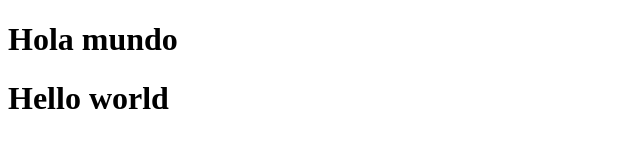
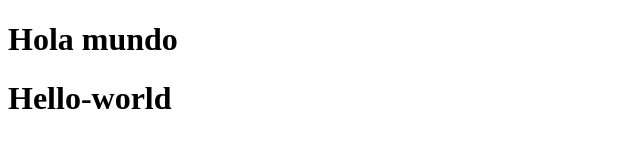
Before and after one commit to AlexCod95/prueva_vc, a plain HTML site: page index.html in a window 1280 px wide. Shown: the full height of the page, 0-640 px from the left. Drawn offline with Linux system fonts and the light colour scheme.

```diff
--- a/index.html
+++ b/index.html
@@ -5,6 +5,6 @@
     </header>
     <body>
         <h1> Hola mundo</h1>
-        <h1> Hello world</h1>
+        <h1> Hello-world</h1>
     </body>
 </html>
```
